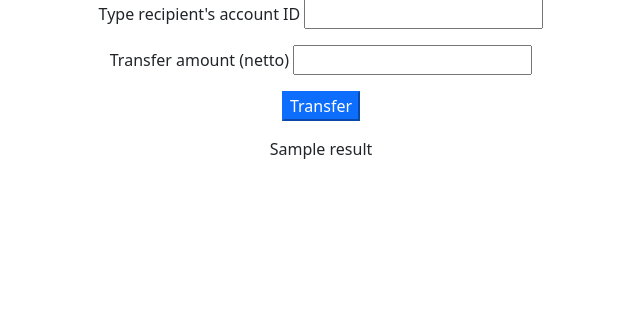
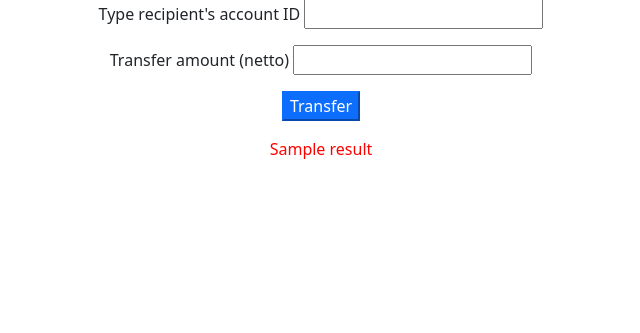
Before and after one commit to dairungarbayev/KaspiLab2021_DE_Project, a Django app: template webapp/templates/transfer.html in a window 1280 px wide. Shown: the part 193-526 px from the top of the page, without its empty margins (319-959 px from the left). Run offline with Django 3.2, Linux system fonts and the light colour scheme; the template is opened without the code that fills it: most values are stand-ins (such as "Sample title", 1, 10 or a date in 2020).

Commit message:
Transfer and deposit Result color red.

```diff
--- a/webapp/templates/cash_deposit.html
+++ b/webapp/templates/cash_deposit.html
@@ -24,7 +24,7 @@
     <input id="deposit_amount_field" type="text" name="deposit_amount">
     <input type="submit" value="Deposit cash" class="btn-primary">
 </form>
-<div style="text-align:center;margin:1em">
+<div style="text-align:center;margin:1em;color:red">
 <label>{{result}}</label>
 </div>
 </body>
--- a/webapp/templates/transfer.html
+++ b/webapp/templates/transfer.html
@@ -33,7 +33,7 @@
     <input type="submit" value="Transfer" class="btn-primary">
 </form>
 
-<div style="text-align:center;margin:1em">
+<div style="text-align:center;margin:1em;color:red">
 <label>{{result}}</label>
 </div>
 </body>
```
